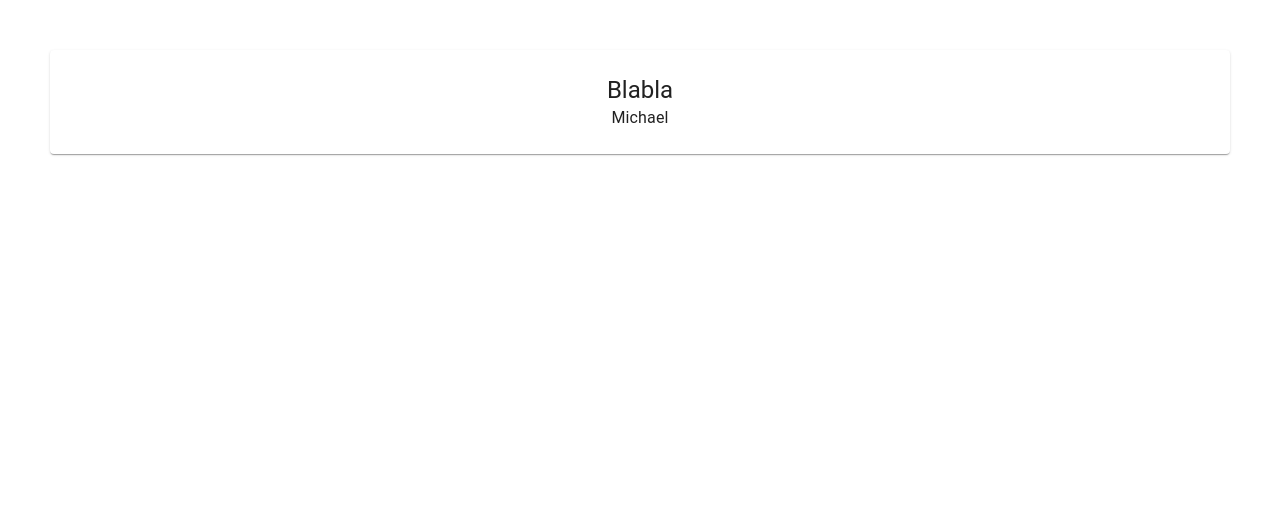
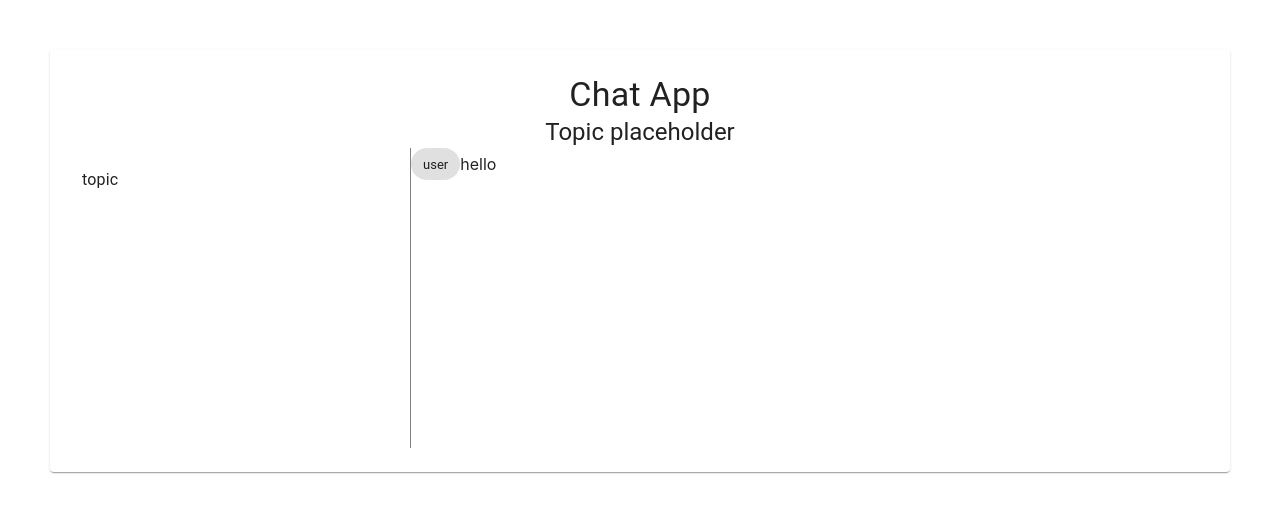
Before and after one commit to siccoo/those, a React (Create React App) app: page / in a window 1280 px wide. Shown: the top 512 px of the page. Built offline with nearby package versions, Linux system fonts and the light colour scheme.

Commit message:
mapping the elements

```diff
--- a/src/components/dashboard/Dashboard.jsx
+++ b/src/components/dashboard/Dashboard.jsx
@@ -2,11 +2,34 @@
 import { makeStyles } from "@material-ui/core/styles";
 import Paper from "@material-ui/core/Paper";
 import Typography from "@material-ui/core/Typography";
+import List from "@material-ui/core/List";
+import ListItem from "@material-ui/core/ListItem";
+import ListItemText from "@material-ui/core/ListItemText";
+import Chip from "@material-ui/core/Chip";
 
 const useStyles = makeStyles((theme) => ({
   root: {
     margin: "50px",
     padding: theme.spacing(3, 2),
+  },
+  flex: {
+    display: "flex",
+    alignItems: "center",
+  },
+  topicsWindow: {
+    width: "30%",
+    height: "300px",
+    borderRight: "1px solid grey",
+  },
+  chatWindow: {
+    width: "70%",
+    height: "300px",
+  },
+  chatBox: {
+    width: "85%",
+  },
+  button: {
+    width: "15%",
   },
 }));
 
@@ -15,10 +38,32 @@
   return (
     <div>
       <Paper className={classes.root}>
-        <Typography variant="h5" component="h3">
-          Blabla
+        <Typography variant="h4" component="h4">
+          Chat App
         </Typography>
-        <Typography component="p">Michael</Typography>
+        <Typography variant="h5" component="h5">
+          Topic placeholder
+        </Typography>
+        <div className={classes.flex}>
+          <div className={classes.topicsWindow}>
+            <List>
+              {["topic"].map((topic) => (
+                <ListItem key={topic} button>
+                  <ListItemText primary={topic} />
+                </ListItem>
+              ))}
+            </List>
+          </div>
+          <div className={classes.chatWindow}>
+            {[{ from: "user", msg: "hello" }].map((chat, i) => (
+              <div className={classes.flex} key={i}>
+                <Chip label={chat.from} className={classes.chip} />
+                <Typography variant="p">{chat.msg}</Typography>
+              </div>
+            ))}
+          </div>
+        </div>
+        <div className={classes.flex}></div>
       </Paper>
     </div>
   );
```
